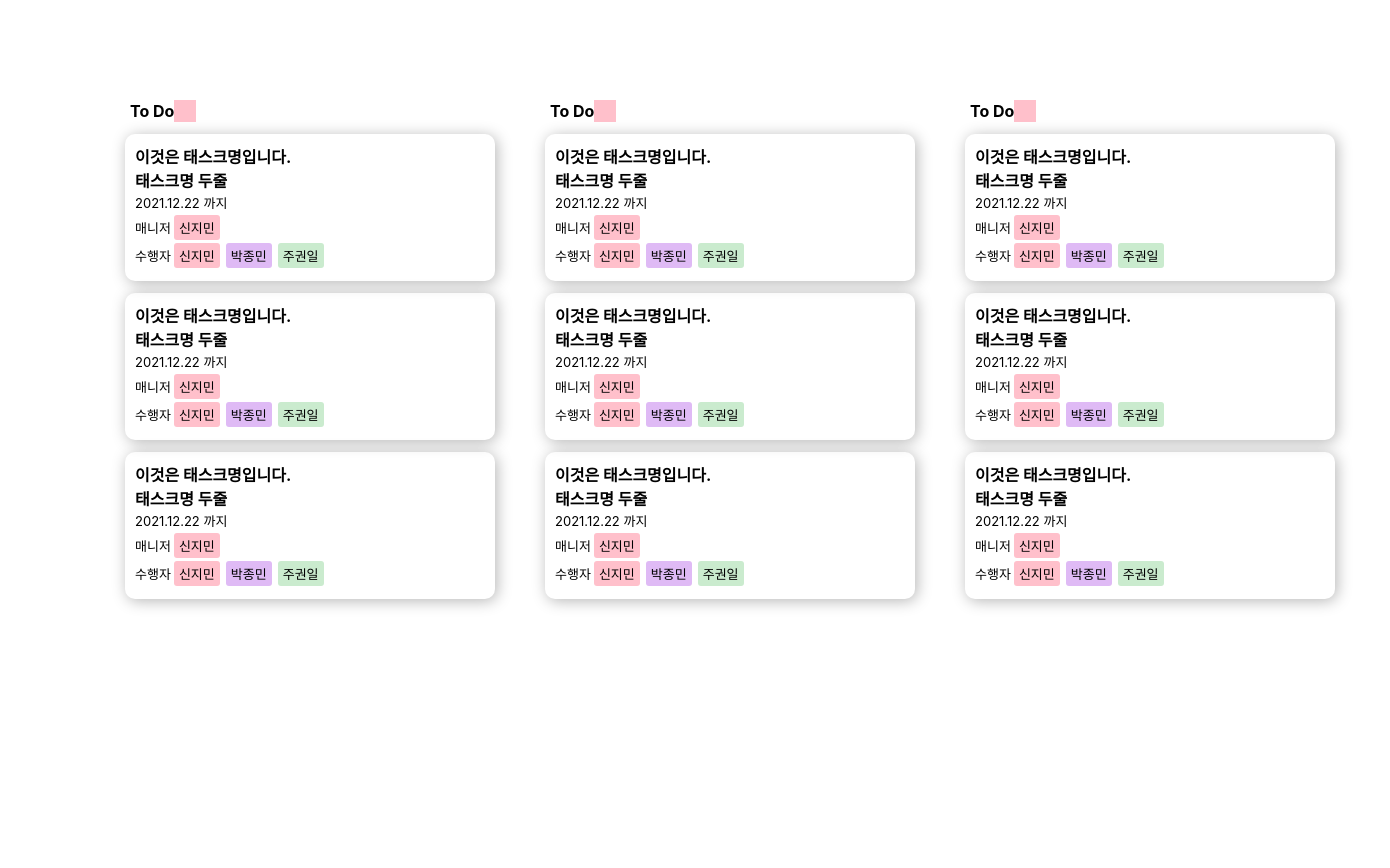
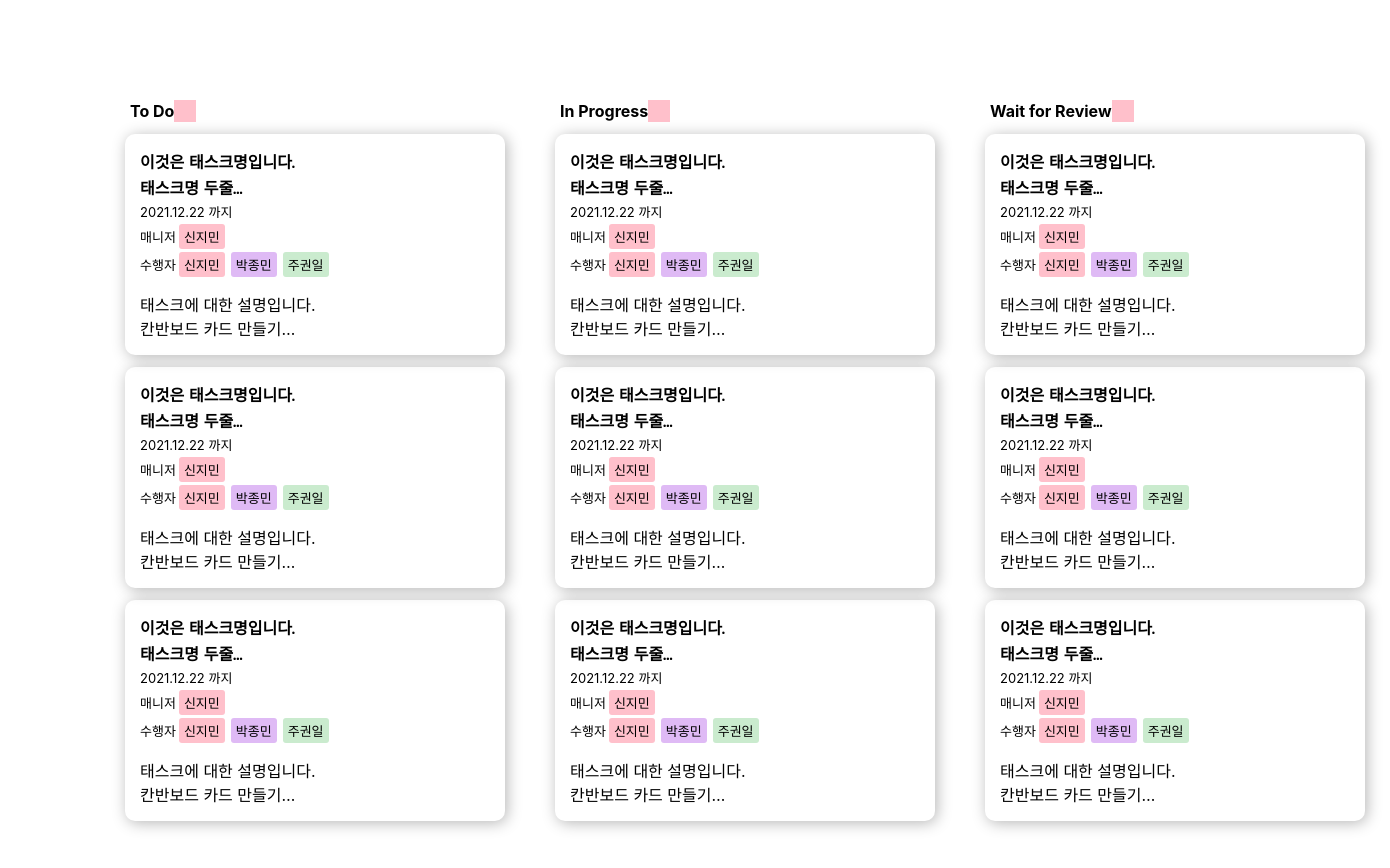
Before and after one commit to KU-Together/Together-web, a React (Create React App) app: page / in a window 1280 px wide. Shown: the top 868 px of the page, 1390 px wide, since content can reach past the window. Before the commit the page ends 800 px from the top, so only its background shows below. Built offline with nearby package versions, Linux system fonts and the light colour scheme.

Commit message:
Show all lines on editing state

```diff
--- a/public/index.html
+++ b/public/index.html
@@ -25,6 +25,11 @@
       Learn how to configure a non-root public URL by running `npm run build`.
     -->
     <title>React App</title>
+
+    <!-- Fonts -->
+    <link rel="preconnect" href="https://fonts.googleapis.com">
+    <link rel="preconnect" href="https://fonts.gstatic.com" crossorigin>
+    <link href="https://fonts.googleapis.com/css2?family=Mitr:wght@500; 700&display=swap" rel="stylesheet">
   </head>
   <body>
     <noscript>You need to enable JavaScript to run this app.</noscript>
--- a/src/components/molecules/KanbanCard.tsx
+++ b/src/components/molecules/KanbanCard.tsx
@@ -1,38 +1,62 @@
+import { Bold } from 'styles/typography'
 import Tag from 'components/atoms/Tag'
-import React from 'react'
-import styled from 'styled-components'
+import React, { useState } from 'react'
+import styled, { css } from 'styled-components'
 
 interface Props {
   className?: string,
 }
 
-function KanbanCard(props: Props) {
-  const Card = styled.div`
+const hoverCursor =  css`
+  &:hover {
+    cursor: grab;
+  }
+`
+
+const Card = styled.div`
+    ${hoverCursor}
     display: inline-block;
-    padding: 10px;
+    padding: 15px;
     border-radius: 10px;
     width: 350px;
     box-shadow: 2px 2px 15px rgba(0, 0, 0, 0.29);
   `
 
-  const Title = styled.p`
-    font-weight: bold;
+interface Title {
+  visibleLines?: number,
+}
+
+const Title = styled(Bold)<Title>`
     font-size: medium;
     margin: 0;
     padding: 0;
+    -webkit-line-clamp: ${props => props.visibleLines};
+    overflow: hidden;
+    text-overflow: ellipsis;
+    display: -webkit-box;
+    -webkit-box-orient: vertical;
   `
 
-  const Property = styled.span`
+const Property = styled.span`
     font-size: small;
   `
 
-  const Detail = styled.p`
+interface Detail {
+  visibleLines?: number
+}
+
+const Detail = styled.p<Detail>`
     font-size: medium;
-    margin: 0;
+    margin: 15px 0 0 0;
     padding: 0;
+    -webkit-line-clamp: ${props => props.visibleLines};
+    overflow: hidden;
+    text-overflow: ellipsis;
+    display: -webkit-box;
+    -webkit-box-orient: vertical;
   `
 
-  const PropertyRow = styled.div`
+const PropertyRow = styled.div`
     display: flex;
     flex-direction: row;
     flex-wrap: wrap;
@@ -41,14 +65,21 @@ function KanbanCard(props: Props) {
     margin-bottom: 3px;
   `
 
-  const NameTag = styled(Tag)`
+const NameTag = styled(Tag)`
     margin-left: 3px;
     margin-right: 3px;
   `
 
+function KanbanCard(props: Props) {
+  const [isEditing, setIsEditing] = useState<boolean>(false)
+
   return (
-    <Card className={props.className}>
-      <Title>이것은 태스크명입니다.<br />태스크명 두줄</Title>
+    <Card className={props.className} onClick={() => setIsEditing(true)}>
+      <Title as="p" visibleLines={isEditing ? undefined : 2}>
+        이것은 태스크명입니다.<br />
+        태스크명 두줄<br />
+        태스크명 세줄
+      </Title>
 
       <div>
         <Property>
@@ -88,10 +119,12 @@ function KanbanCard(props: Props) {
         />
       </PropertyRow>
 
-      {/* <Detail>
+      <Detail visibleLines={isEditing ? undefined : 2}>
         태스크에 대한 설명입니다.<br />
-        칸반보드 카드 만들기
-      </Detail> */}
+        칸반보드 카드 만들기<br />
+        칸반보드 카드 만들기<br />
+        칸반보드 카드 만들기<br />
+      </Detail>
     </Card>
   )
 }
--- a/src/components/organisms/KanbanCol.tsx
+++ b/src/components/organisms/KanbanCol.tsx
@@ -3,7 +3,11 @@ import { IMAGES } from 'constants/images'
 import React from 'react'
 import styled from 'styled-components'
 
-function KanbanCol() {
+interface Props {
+  status?: string,
+}
+
+function KanbanCol(props: Props) {
   const Column = styled.div`
     display: flex;
     flex-direction: column;
@@ -38,7 +42,7 @@ function KanbanCol() {
   return (
     <Column>
       <StatusRow>
-        <Status>To Do</Status>
+        <Status>{props.status || ''}</Status>
         <AddBtn>
           {/* <img src={IMAGES.add} /> */}
         </AddBtn>
--- a/src/components/pages/MainPage.tsx
+++ b/src/components/pages/MainPage.tsx
@@ -1,3 +1,4 @@
+import Tag from 'components/atoms/Tag'
 import KanbanCol from 'components/organisms/KanbanCol'
 import React from 'react'
 import styled from 'styled-components'
@@ -15,9 +16,9 @@ function MainPage() {
   return (
     <Container>
       <KanbanBoard>
-        <KanbanCol />
-        <KanbanCol />
-        <KanbanCol />
+        <KanbanCol status='To Do'/>
+        <KanbanCol status='In Progress' />
+        <KanbanCol status='Wait for Review' />
       </KanbanBoard>
     </Container>
   )
--- /dev/null
+++ b/src/styles/typography.ts
@@ -0,0 +1,6 @@
+import styled from "styled-components";
+
+export const Bold = styled.span`
+  font-family: 'Mitr', sans-serif;
+  font-weight: 700;
+`
```
Also changed, not shown: src/styles/global.ts (added, +16 -0 lines).
